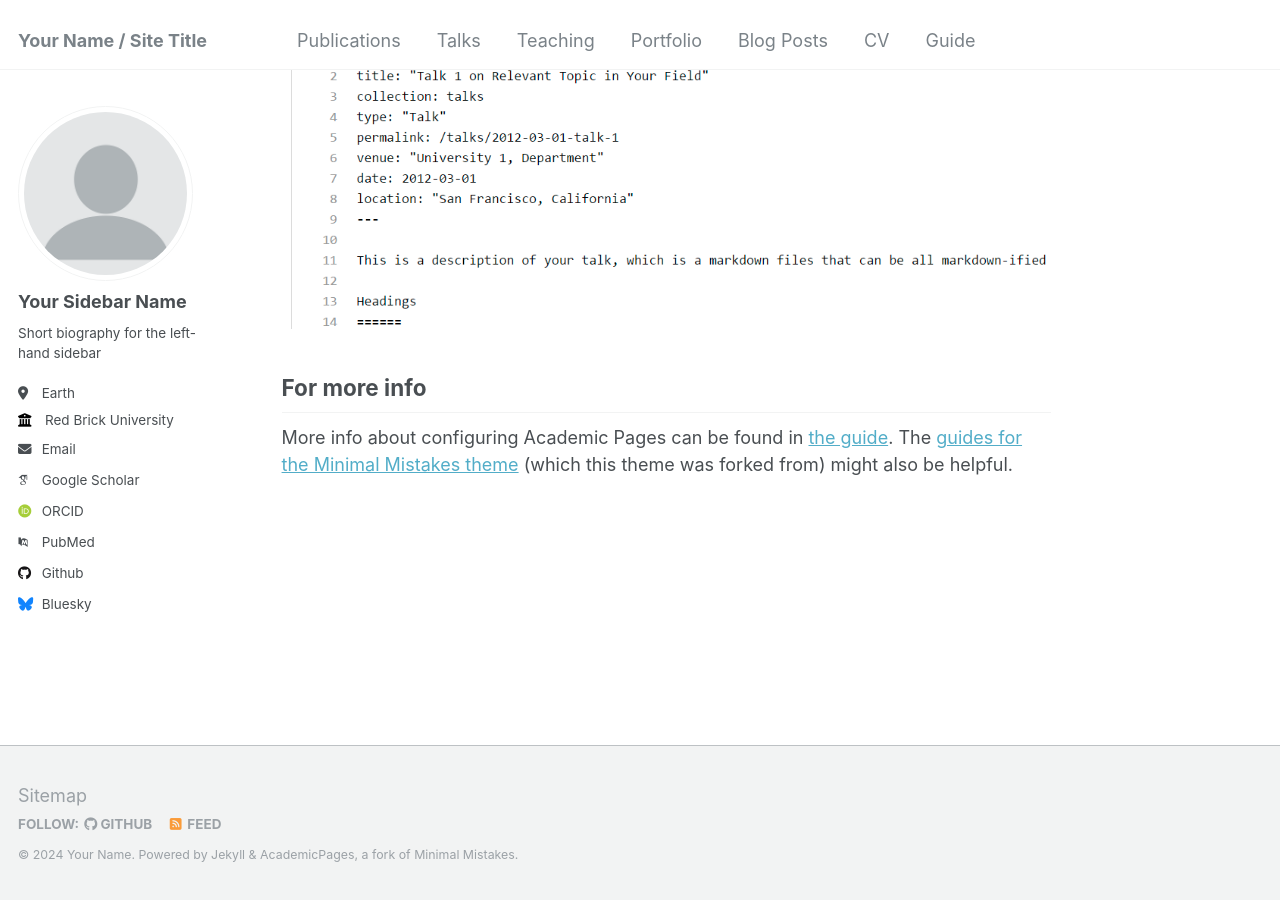
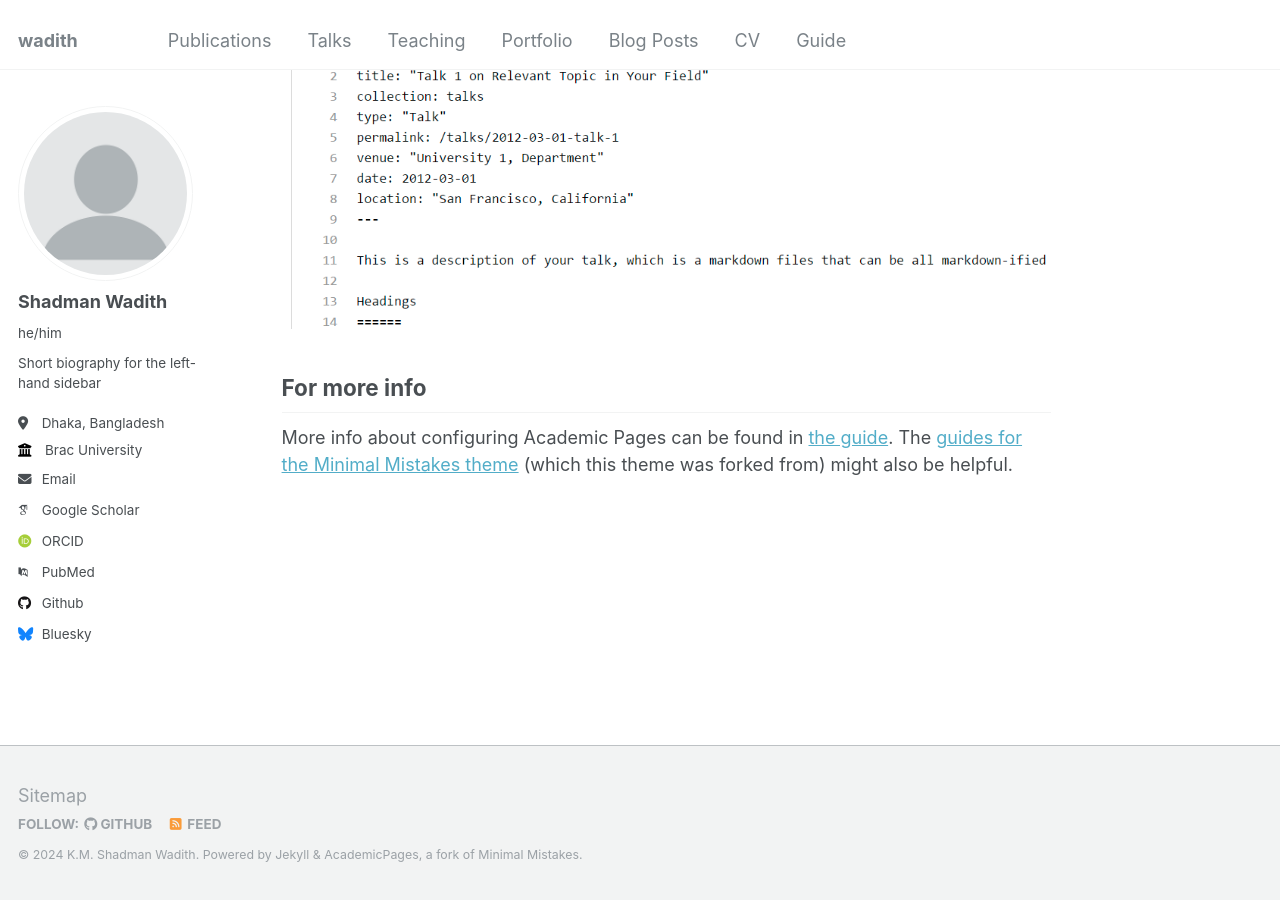
Before and after one commit to wadith027/wadith, a Jekyll site: the page built from _pages/about.md, in a window 1280 px wide and 900 px high, scrolled down 2660 px. Built offline with Jekyll 4.4.1, drawn with Linux system fonts in a browser that asks for light colours; some web fonts are replaced.

Commit message:
Update _config.yml

```diff
--- a/_config.yml
+++ b/_config.yml
@@ -8,9 +8,9 @@
 
 # Basic Site Settings
 locale                   : "en-US"
-title                    : "Your Name / Site Title"
+title                    : "wadith"
 title_separator          : "-"
-name                     : &name "Your Name"
+name                     : &name "K.M. Shadman Wadith"
 description              : &description "personal description"
 url                      : https://academicpages.github.io # the base hostname & protocol for your site e.g. "https://mmistakes.github.io"
 baseurl                  : "" # the subpath of your site, e.g. "/blog"
@@ -22,13 +22,13 @@ repository               : "academicpages/academicpages.github.io"
 author:
   # Biographic information
   avatar           : "profile.png"
-  name             : "Your Sidebar Name"
-  pronouns         : # example: "she/her"
+  name             : "Shadman Wadith"
+  pronouns         : "he/him"
   bio              : "Short biography for the left-hand sidebar"
-  location         : "Earth"
-  employer         : "Red Brick University"
+  location         : "Dhaka, Bangladesh"
+  employer         : "Brac University"
   uri              : # URL
-  email            : "none@example.org"
+  email            : "shadmanwadith@gmail.com"
 
   # Academic websites
   arxiv            : # URL - Update with the correct link to your profile
```
